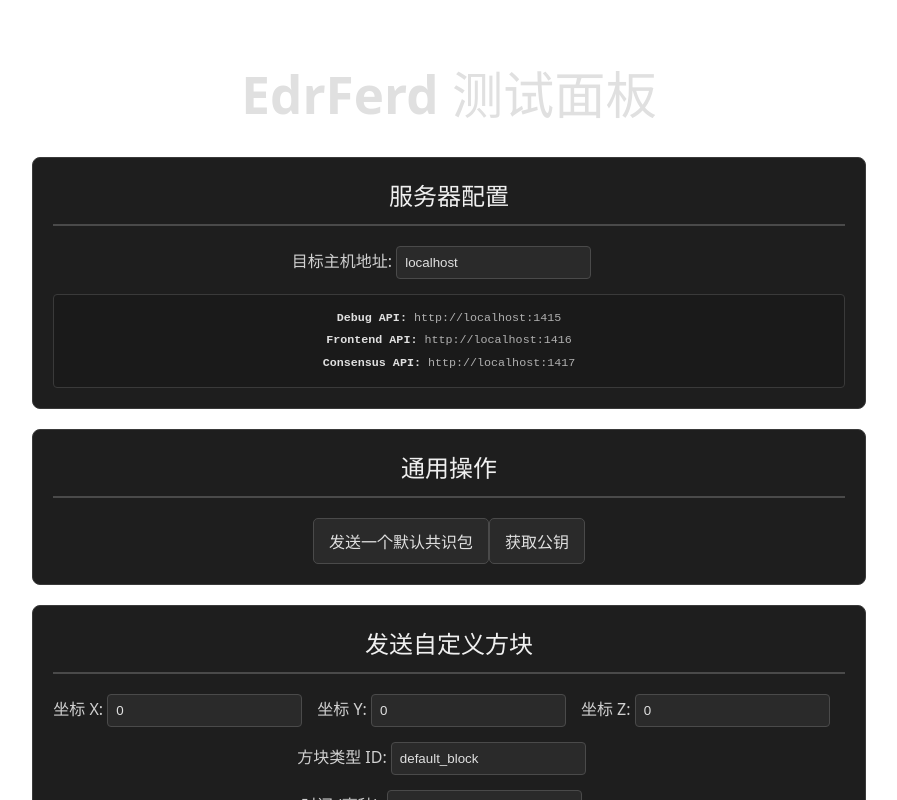
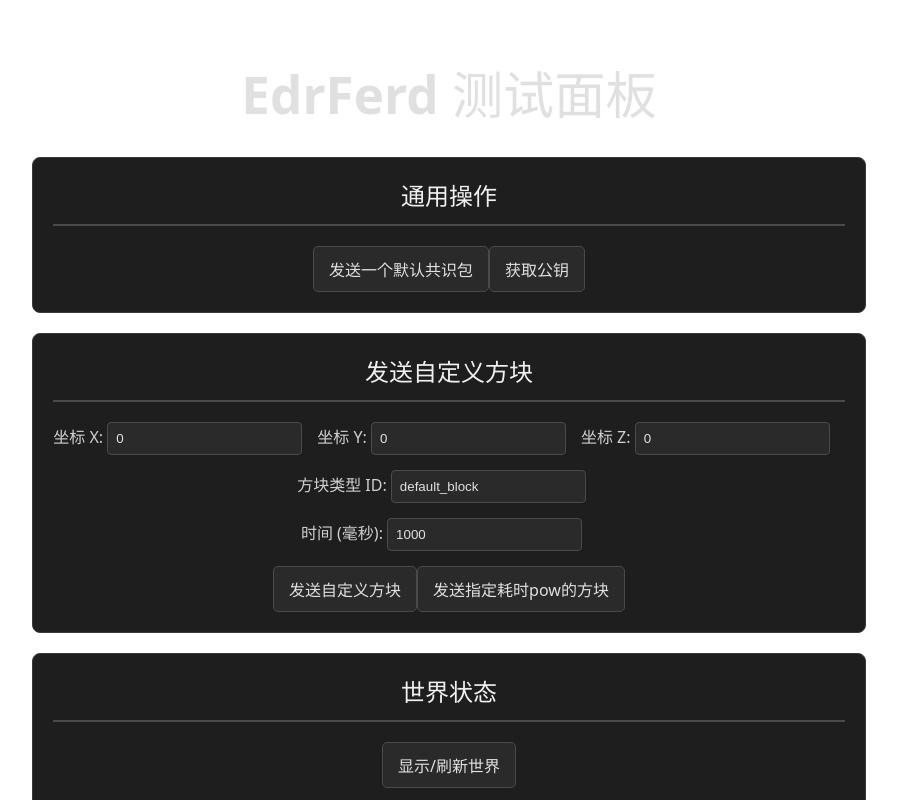
Before and after one commit to edrFerd/edrFerd-backend, a Vue app in the folder test_frontend/: page / in a window 1280 px wide. Shown: the top 800 px of the page, without its empty margins (191-1088 px from the left). Built offline with nearby package versions, Linux system fonts and the light colour scheme.

Commit message:
feat: remove target host selection and update API calls to use hardcoded URLs

```diff
--- a/test_frontend/package.json
+++ b/test_frontend/package.json
@@ -9,6 +9,7 @@
     "preview": "vite preview"
   },
   "dependencies": {
+    "vite-plugin-singlefile": "^2.3.0",
     "vue": "^3.5.17"
   },
   "devDependencies": {
--- a/test_frontend/src/App.vue
+++ b/test_frontend/src/App.vue
@@ -8,17 +8,6 @@ const blockY = ref(0)
 const blockZ = ref(0)
 const blockType = ref('default_block')
 const blockTime = ref(1000)
-
-// 新增：目标地址选择功能
-const targetHost = ref('localhost')
-const debugPort = 1415
-const frontendPort = 1416
-const consensusPort = 1417
-
-// 计算属性：根据选择的主机和端口生成完整的API地址
-const debugApiBase = computed(() => `http://${targetHost.value}:${debugPort}`)
-const frontendApiBase = computed(() => `http://${targetHost.value}:${frontendPort}`)
-const consensusApiBase = computed(() => `http://${targetHost.value}:${consensusPort}`)
 
 const sortedWorldData = computed(() => {
   if (!worldData.value) {
@@ -38,7 +27,7 @@ const sortedWorldData = computed(() => {
 
 async function showWorld() {
   try {
-    const response = await fetch(`${consensusApiBase.value}/show_world`)
+    const response = await fetch('http://127.0.0.1:1417/show_world')
     const data = await response.json()
     worldData.value = data
     console.log(data)
@@ -61,29 +50,25 @@ async function sendBlock() {
   };
 
   try {
-    const response = await fetch(`${debugApiBase.value}/send_block`, {
+    const response = await fetch('http://127.0.0.1:1417/send_block', {
       method: 'POST',
       headers: {
         'Content-Type': 'application/json',
       },
       body: JSON.stringify(block),
     });
-
-    if (response.ok) {
     const data = await response.text();
-      message.value = `Block sent successfully: ${data}`;
-      console.log('Block sent:', data);
-    } else {
-      message.value = `Error: ${response.status} ${response.statusText}`;
-    }
+    message.value = data;
+    console.log(data);
   } catch (error) {
     message.value = `Error: ${error.message}`;
-    console.error('Error sending block:', error);
+    console.error('Error calling send_block:', error);
   }
 }
 
 async function sendBlockWithTime() {
-  const block = {
+  const data = {
+    block: {
       point: {
         x: parseInt(blockX.value),
         y: parseInt(blockY.value),
@@ -92,51 +77,45 @@ async function sendBlockWithTime() {
       block_info: {
         type_id: blockType.value,
       },
-    time: parseInt(blockTime.value),
+    },
+    cost: parseInt(blockTime.value)
   };
 
   try {
-    const response = await fetch(`${debugApiBase.value}/send_block_with_time`, {
+    const response = await fetch('http://127.0.0.1:1417/send_block_with_time', {
       method: 'POST',
       headers: {
         'Content-Type': 'application/json',
       },
-      body: JSON.stringify(block),
+      body: JSON.stringify(data),
     });
-
-    if (response.ok) {
-      const data = await response.text();
-      message.value = `Block with time sent successfully: ${data}`;
-      console.log('Block with time sent:', data);
-    } else {
-      message.value = `Error: ${response.status} ${response.statusText}`;
-    }
+    const result = await response.text();
+    message.value = result;
+    console.log(result);
   } catch (error) {
     message.value = `Error: ${error.message}`;
-    console.error('Error sending block with time:', error);
+    console.error('Error calling send_block_with_time:', error);
   }
 }
 
 async function callTestSend() {
   try {
-    const response = await fetch(`${debugApiBase.value}/test_send`, {
-      method: 'POST',
-    });
-    const data = await response.text();
-    message.value = `Test send result: ${data}`;
-    console.log('Test send result:', data);
+    const response = await fetch('http://127.0.0.1:1417/test_send')
+    const data = await response.text()
+    message.value = data
+    console.log(data)
   } catch (error) {
-    message.value = `Error: ${error.message}`;
-    console.error('Error calling test_send:', error);
+    message.value = `Error: ${error.message}`
+    console.error('Error calling test_send:', error)
   }
 }
 
 async function getPubKey() {
   try {
-    const response = await fetch(`${frontendApiBase.value}/pubkey`);
+    const response = await fetch('http://127.0.0.1:1416/pubkey');
     const data = await response.text();
-    message.value = `Public key: ${data}`;
-    console.log('Public key:', data);
+    message.value = data;
+    console.log(data);
   } catch (error) {
     message.value = `Error: ${error.message}`;
     console.error('Error calling get_pubkey:', error);
@@ -147,21 +126,6 @@ async function getPubKey() {
 <template>
   <div>
     <h1>EdrFerd 测试面板</h1>
-
-    <!-- 新增：目标地址选择区域 -->
-    <div class="action-section">
-      <h2>服务器配置</h2>
-      <div class="form-group">
-        <label>目标主机地址:
-          <input v-model="targetHost" type="text" placeholder="localhost" />
-        </label>
-      </div>
-      <div class="server-info">
-        <p><strong>Debug API:</strong> {{ debugApiBase }}</p>
-        <p><strong>Frontend API:</strong> {{ frontendApiBase }}</p>
-        <p><strong>Consensus API:</strong> {{ consensusApiBase }}</p>
-      </div>
-    </div>
 
     <div class="action-section">
       <h2>通用操作</h2>
@@ -306,23 +270,4 @@ button:disabled {
 .block-card strong {
   color: #b0b0b0;
 }
-
-.server-info {
-  margin-top: 10px;
-  padding: 10px;
-  background-color: #1a1a1a;
-  border-radius: 4px;
-  border: 1px solid #3a3a3a;
-}
-
-.server-info p {
-  margin: 5px 0;
-  font-family: monospace;
-  font-size: 0.9em;
-  color: #b0b0b0;
-}
-
-.server-info strong {
-  color: #e0e0e0;
-}
 </style>
--- a/test_frontend/vite.config.js
+++ b/test_frontend/vite.config.js
@@ -1,7 +1,8 @@
 import { defineConfig } from 'vite'
 import vue from '@vitejs/plugin-vue'
+import {viteSingleFile} from "vite-plugin-singlefile";
 
 // https://vite.dev/config/
 export default defineConfig({
-  plugins: [vue()],
+  plugins: [vue(),viteSingleFile()],
 })
```
Also changed, not shown: 1 other file (tests, documents, lock files or other folders). Lines whose indentation alone changed are shown as unchanged.
